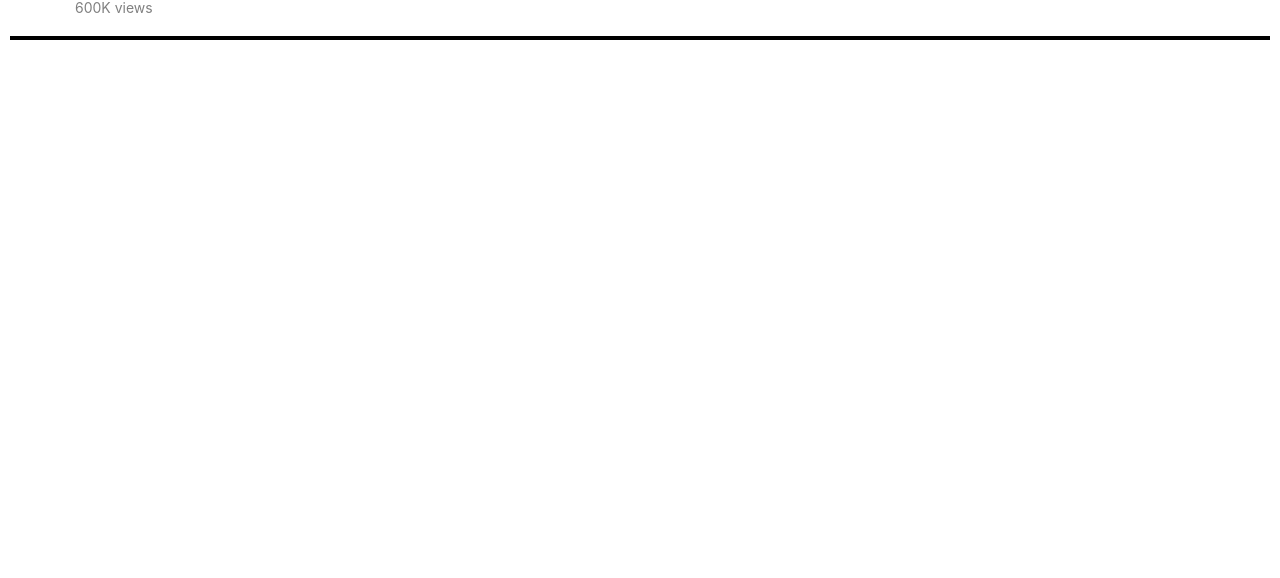
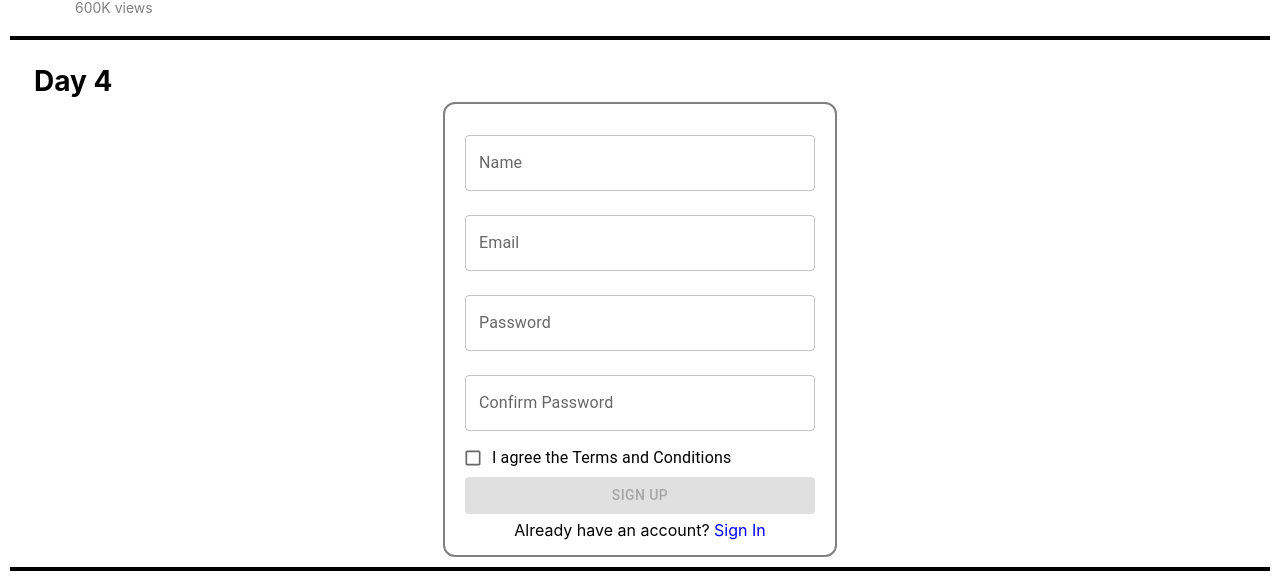
Before and after one commit to Basava44/ReactTraining, a React (Create React App) app: page / in a window 1280 px wide. Shown: the part 1401-1979 px from the top of the page. Before the commit the page ends 1451 px from the top, so only its background shows below. Built offline with nearby package versions, Linux system fonts and the light colour scheme.

Commit message:
day 4 assignment done

```diff
--- a/src/App.css
+++ b/src/App.css
@@ -71,3 +71,12 @@
   font-size: 14px;
   color: grey;
 }
+
+.formCard{
+  padding: 10px 20px;
+}
+
+.login{
+  display: flex;
+  justify-content: center;
+}
--- a/src/App.js
+++ b/src/App.js
@@ -9,6 +9,7 @@ import Card from "./components/Day3/Card";
 import YoutubeCard from "./components/Day3/YoutubeCard";
 
 import "./App.css";
+import LoginForm from "./components/Day4/LoginForm";
 
 function App() {
   const details = [
@@ -52,12 +53,18 @@ function App() {
       <Card>
         <div className="day">Day 2</div>
         <CustomButton text="Basava" />
+        <ClassBasedCounter />
         <FunctionBased />
-        <ClassBasedCounter />
       </Card>
       <Card>
         <div className="day">Day 3</div>
         <div style={{ display: "flex", flexWrap: "wrap" }}>{youtubeCards}</div>
+      </Card>
+      <Card className="formCard">
+        <div className="day">Day 4</div>
+        <div className="login">
+          <LoginForm />
+        </div>
       </Card>
     </div>
   );
--- a/src/components/Day3/Card.js
+++ b/src/components/Day3/Card.js
@@ -2,7 +2,8 @@ import React from "react";
 import "./Card.css";
 
 const Card = (props) => {
-  return <div className="card">{props.children}</div>;
+  const className = "card " + props.className;
+  return <div className={className}>{props.children}</div>;
 };
 
 export default Card;
--- /dev/null
+++ b/src/components/Day4/LoginForm.css
@@ -0,0 +1,21 @@
+.input{
+    margin-top: 10px;
+}
+
+.form{
+    border: 2px solid gray;
+    border-radius: 12px;
+    width: 350px;
+    background-color: white;
+    padding: 15px 20px;
+}
+
+.signIn{
+    margin-top: 6px;
+    text-align: center;
+}
+
+.signInButton{
+    color: blue;
+    cursor: pointer;
+}
--- /dev/null
+++ b/src/components/Day4/LoginForm.js
@@ -0,0 +1,152 @@
+import React, { useState } from "react";
+
+import TextField from "@mui/material/TextField";
+import FormControlLabel from "@mui/material/FormControlLabel";
+import Checkbox from "@mui/material/Checkbox";
+import Button from "@mui/material/Button";
+
+import "./LoginForm.css";
+
+const LoginForm = () => {
+  const [formDetails, setFormDetails] = useState({
+    name: "",
+    email: "",
+    password: "",
+    confirmPassword: "",
+    checkbox: false,
+  });
+
+  const [helperText, setHelperText] = useState("");
+
+  const submit = (event) => {
+    event.preventDefault();
+    console.log(formDetails);
+    setFormDetails({
+      name: "",
+      email: "",
+      password: "",
+      confirmPassword: "",
+      checkbox: false,
+    });
+  };
+
+  const nameHandler = (event) => {
+    setFormDetails({
+      ...formDetails,
+      name: event.target.value,
+    });
+  };
+
+  const emailHandler = (event) => {
+    setFormDetails({
+      ...formDetails,
+      email: event.target.value,
+    });
+  };
+
+  const passwordHandler = (event) => {
+    setFormDetails({
+      ...formDetails,
+      password: event.target.value,
+    });
+  };
+
+  const confirmPasswordHandler = (event) => {
+    if (formDetails.password !== formDetails.confirmPassword) {
+      setHelperText("Password is not matching");
+    } else {
+      setHelperText("");
+    }
+    setFormDetails({
+      ...formDetails,
+      confirmPassword: event.target.value,
+    });
+  };
+
+  const checkBoxHandler = (event) => {
+    setFormDetails({
+      ...formDetails,
+      checkbox: event.target.checked,
+    });
+  };
+
+  return (
+    <form className="form" onSubmit={submit} autoComplete="false">
+      <TextField
+        label="Name"
+        variant="outlined"
+        margin="normal"
+        fullWidth
+        type="text"
+        aria-label="Name"
+        value={formDetails.name}
+        onChange={nameHandler}
+      />
+
+      <TextField
+        label="Email"
+        variant="outlined"
+        margin="normal"
+        fullWidth
+        type="email"
+        aria-label="Email"
+        value={formDetails.email}
+        onChange={emailHandler}
+      />
+
+      <TextField
+        label="Password"
+        variant="outlined"
+        margin="normal"
+        fullWidth
+        type="password"
+        aria-label="Password"
+        value={formDetails.password}
+        onChange={passwordHandler}
+        inputProps={{ minLength: 8 }}
+      />
+
+      <TextField
+        label="Confirm Password"
+        variant="outlined"
+        margin="normal"
+        fullWidth
+        type="password"
+        value={formDetails.confirmPassword}
+        onChange={confirmPasswordHandler}
+        error={
+          formDetails.password !== formDetails.confirmPassword &&
+          helperText !== ""
+        }
+      />
+
+      <FormControlLabel
+        control={
+          <Checkbox
+            color="primary"
+            size="small"
+            checked={formDetails.checkbox}
+            onChange={checkBoxHandler}
+          />
+        }
+        label="I agree the Terms and Conditions"
+      />
+      <Button
+        variant="contained"
+        type="sumbit"
+        fullWidth
+        disabled={
+          formDetails.password !== formDetails.confirmPassword ||
+          !formDetails.checkbox
+        }
+      >
+        Sign up
+      </Button>
+      <div className="signIn">
+        Already have an account? <span className="signInButton">Sign In</span>
+      </div>
+    </form>
+  );
+};
+
+export default LoginForm;
```
